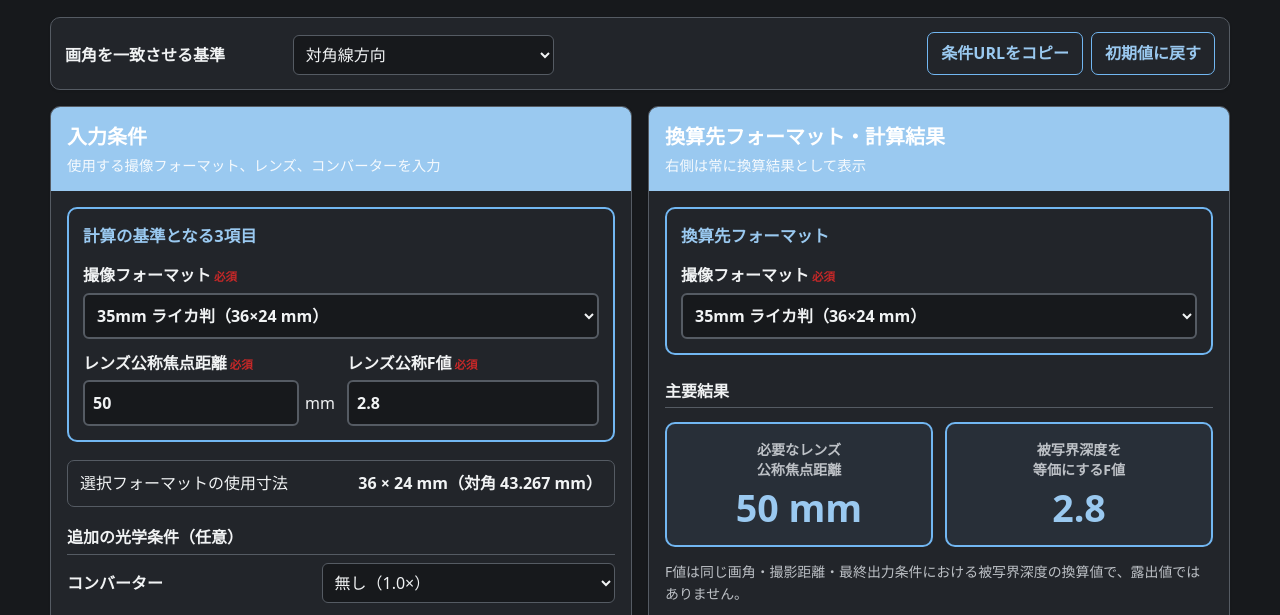
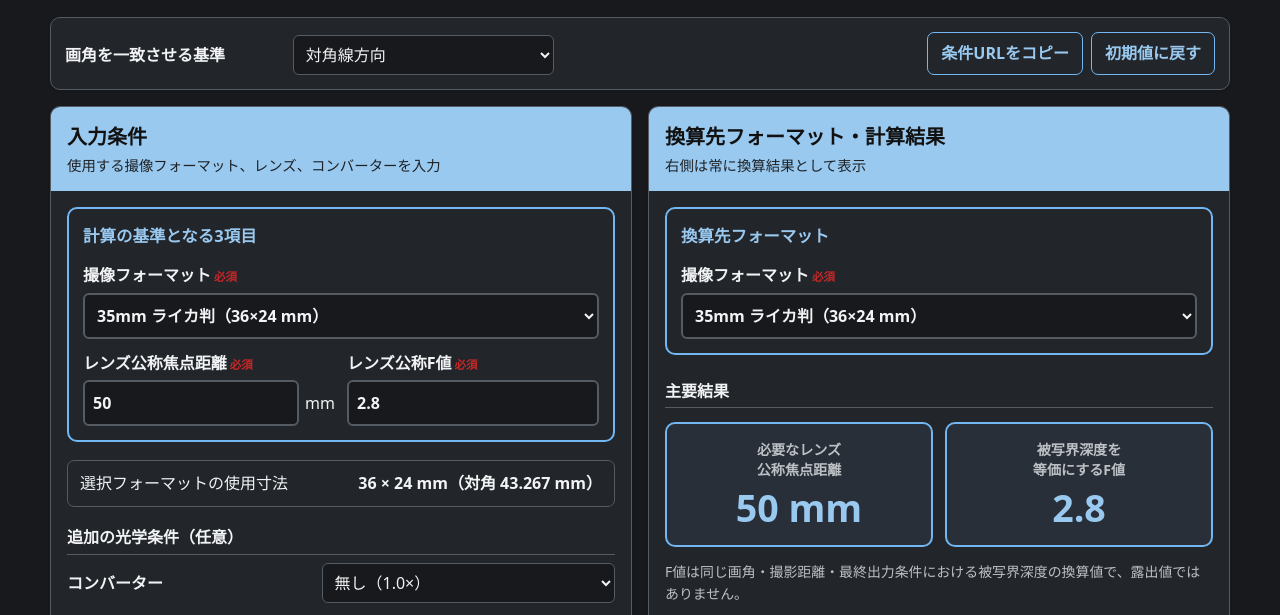
Before and after one commit to Akihiko-Fuji/focal-length-calc, a plain HTML site: page index.html in a window 1280 px wide. Shown: the part 139-754 px from the top of the page. Drawn offline with Linux system fonts and the dark colour scheme.

Commit message:
Update index.html

```diff
--- a/index.html
+++ b/index.html
@@ -41,6 +41,7 @@
         --error-line: #ef6c6c;
         --success: #72d59a;
       }
+
     }
 
     * { box-sizing: border-box; }
@@ -434,6 +435,17 @@
       .small-note { font-size: 0.8rem; }
       .status { text-align: left; }
     }
+
+    /* 水色のパネル見出しは、ダークモードでも黒文字で可読性を確保。
+       通常定義とモバイル定義より後に置いて、確実に上書きする。 */
+    @media (prefers-color-scheme: dark) {
+      .panel-header,
+      .panel-header h2,
+      .panel-header p {
+        color: #111111;
+      }
+    }
+
   </style>
 </head>
 <body>
```
